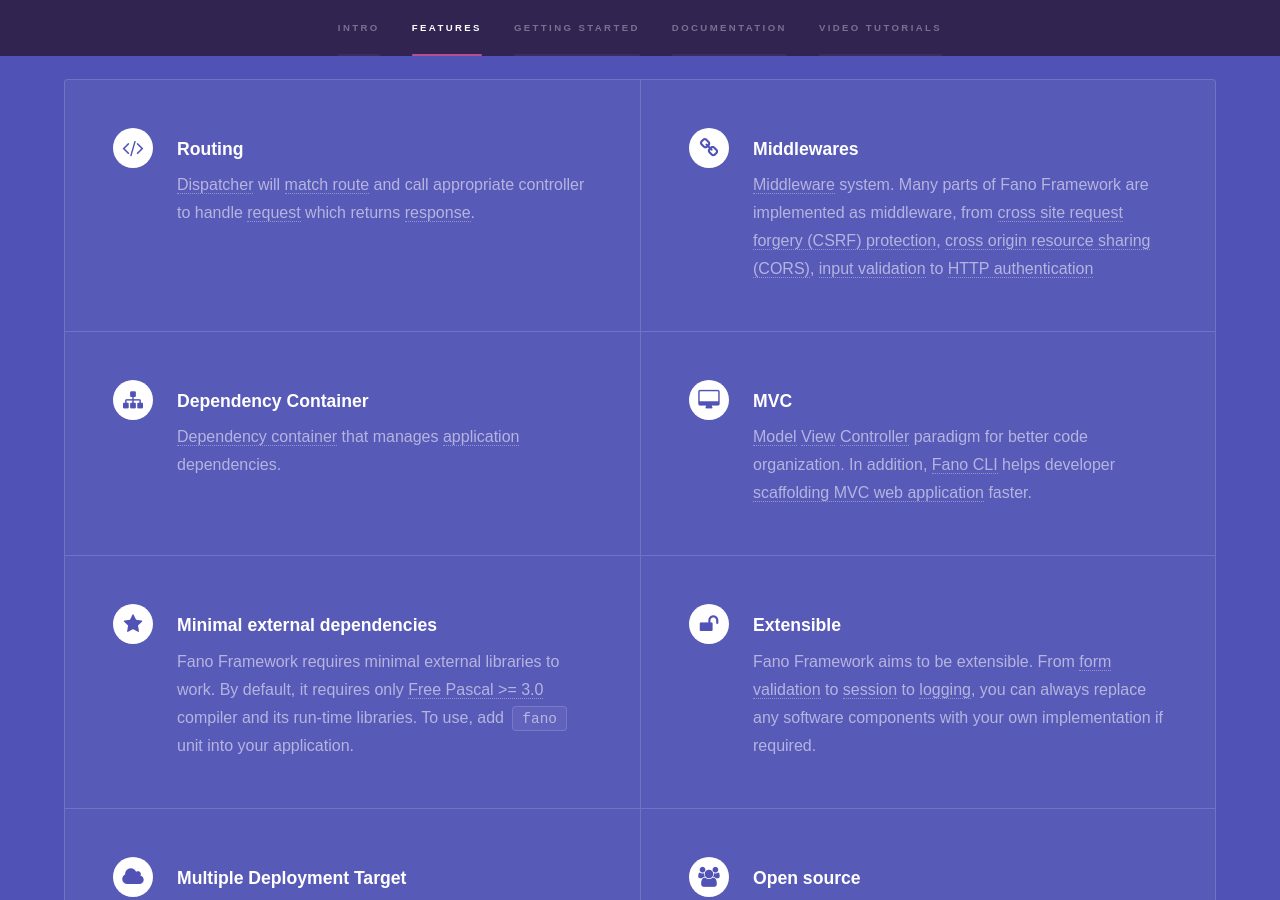
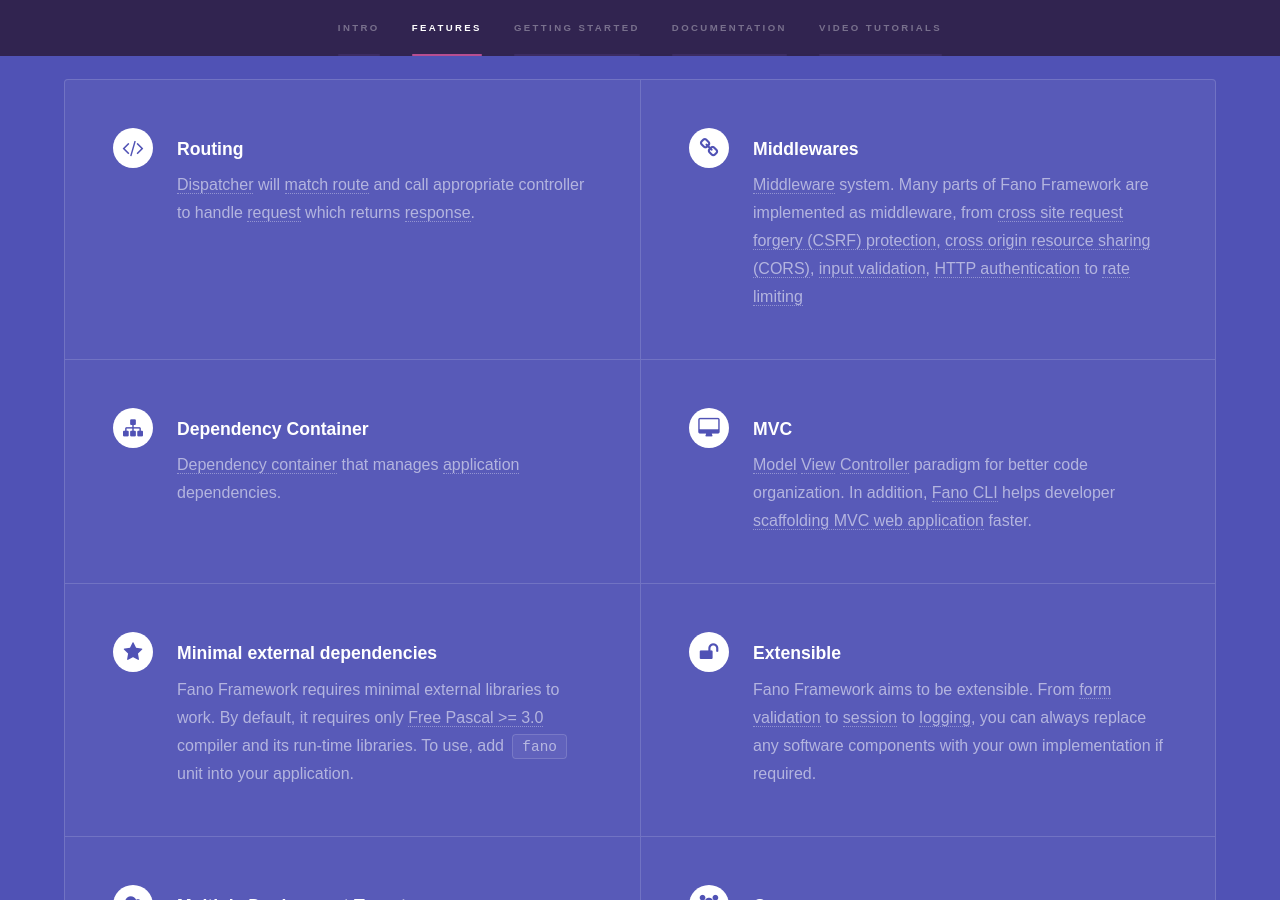
Before and after one commit to fanoframework/fanoframework.github.io, a Jekyll site: the page index.html, which Jekyll copies as it is, in a window 1280 px wide and 900 px high, scrolled down 1017 px. Built offline with Jekyll 4.4.1, drawn with Linux system fonts in a browser that asks for light colours.

Commit message:
add reference to rate limiting at home

```diff
--- a/index.html
+++ b/index.html
@@ -85,8 +85,9 @@
                         <p><a href="/middlewares">Middleware</a> system. Many parts of Fano Framework are implemented as middleware, from
                             <a href="/security/csrf-protection">cross site request forgery (CSRF) protection</a>,
                             <a href="/security/handling-cors">cross origin resource sharing (CORS)</a>,
-                            <a href="/security/form-validation">input validation</a> to
-                            <a href="/security/http-authentication">HTTP authentication</a>
+                            <a href="/security/form-validation">input validation</a>,
+                            <a href="/security/http-authentication">HTTP authentication</a> to
+                            <a href="/utilities/rate-limit">rate limiting</a>
                         </p>
                     </section>
                     <section>
```
